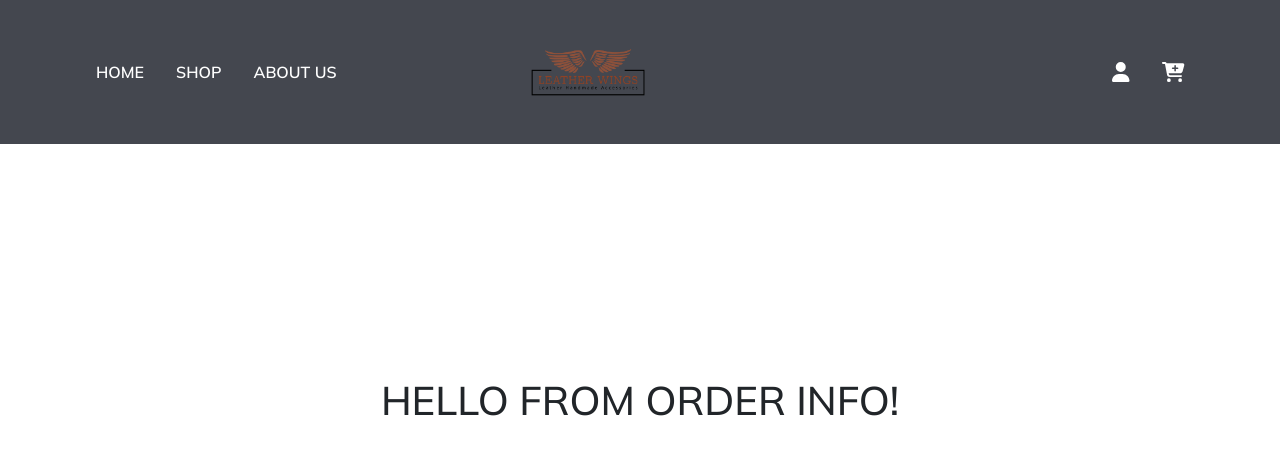
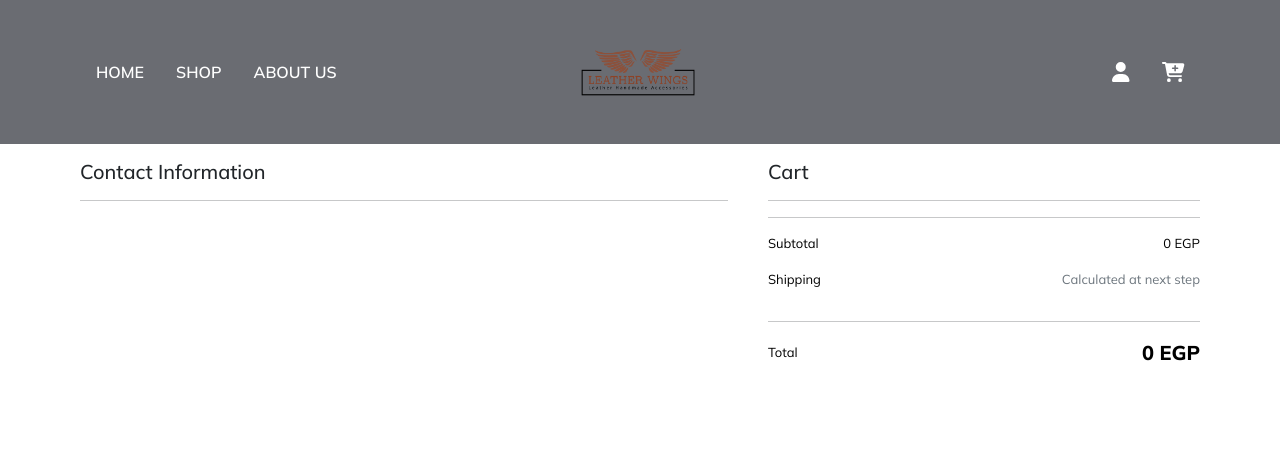
Before and after one commit to NSa3b/LeatherWings, a Vue app: page /orderinfo in a window 1280 px wide. Shown: the top 454 px of the page. Built offline with nearby package versions, Linux system fonts and the light colour scheme.

Commit message:
buyer info

```diff
--- a/src/components/Add_toCart_btn.vue
+++ b/src/components/Add_toCart_btn.vue
@@ -23,8 +23,6 @@ export default {
                 data.quantity = this.quantity;
                 this.cart.push(data);
             }
-
-            console.log(this.cart);
         }
     }
 }
--- a/src/components/Nav.vue
+++ b/src/components/Nav.vue
@@ -6,25 +6,24 @@ export default {
     },
     data() {
         return {
-            Noitems: 0
 
         }
     },
     props: {
         cart: Array
     },
-    // watch: {
-    //     cart: {
-    //         handler(newval) {
-    //             for (let item of newval) {
-    //                 this.Noitems += item.quantity;
-    //             }
-    //             console.log("from nav");
-    //         },
-    //         immediate: true,
-    //     }
+    computed: {
+        cartItems() {
+            let noItems=0;
+            for (let item of this.cart) {
+                noItems += item.quantity;
+            }
+            return noItems;
+        }
+    }
 
-    // }
+
+
 
 }
 </script>
@@ -37,14 +36,16 @@ export default {
             <router-link class="router-link" to="/shop">SHOP</router-link>
             <router-link class="router-link" to="/aboutus">ABOUT US</router-link>
         </div>
-        <div class="navItem">
+        <div class="navItem logo">
             <img src="../assets/pics/LOGO LEATHER WINGS.png">
         </div>
         <div class="navItem">
-            <router-link class="router-link" to="/userprofile"> <font-awesome-icon icon="fa-solid fa-user" size="lg" /></router-link>
+            <router-link class="router-link" to="/userprofile"> <font-awesome-icon icon="fa-solid fa-user"
+                    size="lg" /></router-link>
             <div class="cartIcon">
-                <router-link class="router-link" to="/cart"><font-awesome-icon icon="fa-solid fa-cart-plus" size="lg" /></router-link>
-                <p class="cartNum" v-if="cart.length != 0">{{ cart.length }}</p>
+                <router-link class="router-link" to="/cart"><font-awesome-icon icon="fa-solid fa-cart-plus"
+                        size="lg" /></router-link>
+                <p class="cartNum" v-if="cart.length != 0">{{ cartItems }}</p>
             </div>
 
         </div>
@@ -53,14 +54,24 @@ export default {
 </template>
 
 <style scoped>
+nav {
+    position: fixed;
+    z-index: 10;
+    display: flex;
+    justify-content: space-between;
+    align-items: center;
+    padding: 0 5rem;
+    background-color: #161a23a3;
+    width: 100%;
+
+}
+
 .router-link-active {
     color: #8a8f6a;
 }
 
 img {
-
     height: inherit;
-    margin-right: 17rem;
 }
 
 .navItem {
@@ -71,7 +82,13 @@ img {
     color: white;
     height: 9rem;
 }
-.cartIcon{
+
+.logo {
+    position: absolute;
+    left: 44.25%;
+}
+
+.cartIcon {
     position: relative;
 }
 
@@ -91,17 +108,7 @@ img {
     font-size: smaller;
 }
 
-nav {
-    position: fixed;
-    z-index: 10;
-    width: 100vw;
-    display: flex;
-    justify-content: space-between;
-    align-items: center;
-    padding: 0 5rem;
-    background-color: #161a23cc;
 
-}
 
 a {
     margin: 0 1rem;
--- a/src/router/index.js
+++ b/src/router/index.js
@@ -3,7 +3,7 @@ import Home from '../views/Home.vue'
 import Cart from '../views/Cart.vue'
 import Shop from '../views/Shop.vue'
 import AboutUs from '../views/AboutUs.vue'
-import Checkout from '../views/Checkout.vue'
+import Shipping from '../views/Shipping.vue'
 import OrderInfo from '../views/OrderInfo.vue'
 import Product from '../views/Product.vue'
 import UserProfile from '../views/UserProfile.vue'
@@ -33,9 +33,9 @@ const router = createRouter({
 
     },
     {
-      path:'/checkout',
-      name:'checkout',
-      component: Checkout
+      path:'/shipping',
+      name:'shipping',
+      component: Shipping
 
     },
     {
--- a/src/views/Cart.vue
+++ b/src/views/Cart.vue
@@ -84,7 +84,7 @@ export default {
                             <p class="text-muted fst-italic">Shipping & taxes calculated at checkout</p>
                             <div class="subb">
                                 <button v-if="cartUpdated" @click="getSubtotal()" class="Update-btn">UPDATECART</button>
-                                <router-link class="router-link" to="/checkout"><button class="checkout-btn">CHECKOUT</button></router-link>
+                                <router-link class="router-link" to="/orderinfo"><button class="checkout-btn">CHECKOUT</button></router-link>
                             </div>
 
                         </div>
--- a/src/views/OrderInfo.vue
+++ b/src/views/OrderInfo.vue
@@ -1,25 +1,150 @@
 <script>
-export default{
-    name:"orderinfo",
-    data(){
-        return{
+export default {
+    name: "orderinfo",
+    data() {
+        return {
+            subtotal:0
 
         }
-    }
+    },
+    props: {
+        cart: Array
+    },
+    methods:{
+
+        getSubtotal() {
+            this.subtotal = 0;
+            for (let i = 0; i < this.cart.length; i++) {
+                let itemTotalprice = this.cart[i].quantity * this.cart[i].price;
+                this.subtotal += itemTotalprice;
+            }
+        }
+    },
+    mounted() {
+        this.getSubtotal();
+    },
 }
 </script>
 
 <template>
+    <div class="mycontainer">
+        <div class="mynav"></div>
+        <div class="d-flex">
+            <div id="Info">
+                <h5>Contact Information</h5>
+                <hr>
 
-    <h1>HELLO FROM ORDER INFO!</h1>
+            </div>
+
+            <div id="cartItems">
+                <h5>Cart</h5>
+                <hr>
+                <div v-for="item in cart" class="Item">
+                    <div class="d-flex align-items-center">
+                        <div class="itemImg">
+                            <div class="itemCont">
+                                <img class="Img" img :src="item.imgsrc[0]">
+                            </div>
+                            <p class="itemNum">{{ item.quantity }}</p>
+                        </div>
+                        <p class="itemTitle">{{ item.title }}</p>
+                    </div>
+                    <div>
+                        <p>{{ item.price * item.quantity }} EGP</p>
+                    </div>
+                </div>
+                <hr>
+                <div class="Item">
+                    <p>Subtotal</p>
+                    <p>{{ subtotal.toLocaleString() }} EGP</p>
+                </div>
+                <div class="Item">
+                    <p>Shipping</p>
+                    <p class="text-muted">Calculated at next step</p>
+                </div>
+                <hr>
+                <div class="Item">
+                    <p>Total</p>
+                    <p class="fw-bold fs-5">{{ subtotal.toLocaleString() }} EGP</p>
+                </div>
+            </div>
+        </div>
+
+
+
+
+    </div>
+
 
 </template>
 
 <style scoped>
-h1{
-    display:flex;
+.mycontainer {
+    justify-content: start;
+    text-align: start;
+    overflow: hidden;
+}
+
+.mynav {
+    width: 100vw;
+}
+
+#Info {
+    width: 60vw;
+    margin-right: 2.5rem;
+}
+
+#cartItems {
+    width: 40vw;
+}
+
+.Item {
+    display: flex;
+    justify-content: space-between;
+    align-items: center;
+    font-size: small;
+
+}
+
+.itemImg {
+    position: relative;
+    width: 4rem;
+    height: 4rem;
+    margin-right: 0.5rem;
+    margin-bottom: 0.6rem;
+}
+.itemCont {
+    border: 0.06rem solid rgba(91, 91, 91, 0.557);
+    border-radius: 10%;
+    overflow: hidden;
+    width: 4rem;
+    height: 4rem;
+}
+
+.itemTitle {
+    width: 16rem;
+    margin-bottom: 0rem;
+}
+
+.Img {
+    object-fit: contain;
+    width: auto;
+    height: 100%;
+}
+
+.itemNum {
+    position: absolute;
+    left: 83%;
+    top: -12%;
+    display: flex;
+    color: white;
+    background-color: #8a8f6a;
+    height: 1.2rem;
+    width: 1.2rem;
+    border-radius: 50%;
+    margin: 0;
     justify-content: center;
     align-items: center;
-    height: 100vh;
+    font-size: smaller;
 }
 </style>
--- a/src/views/Product.vue
+++ b/src/views/Product.vue
@@ -27,8 +27,6 @@ export default {
         },
         changeQuant(item) {
             this.productQuantity = item.quant;
-            console.log("fron change quantity");
-
         }
     },
     async created() {
--- a/src/views/Checkout.vue
+++ b/src/views/Shipping.vue
@@ -1,6 +1,6 @@
 <script>
 export default{
-    name:"checkout",
+    name:"shipping",
     data(){
         return{
 
```
